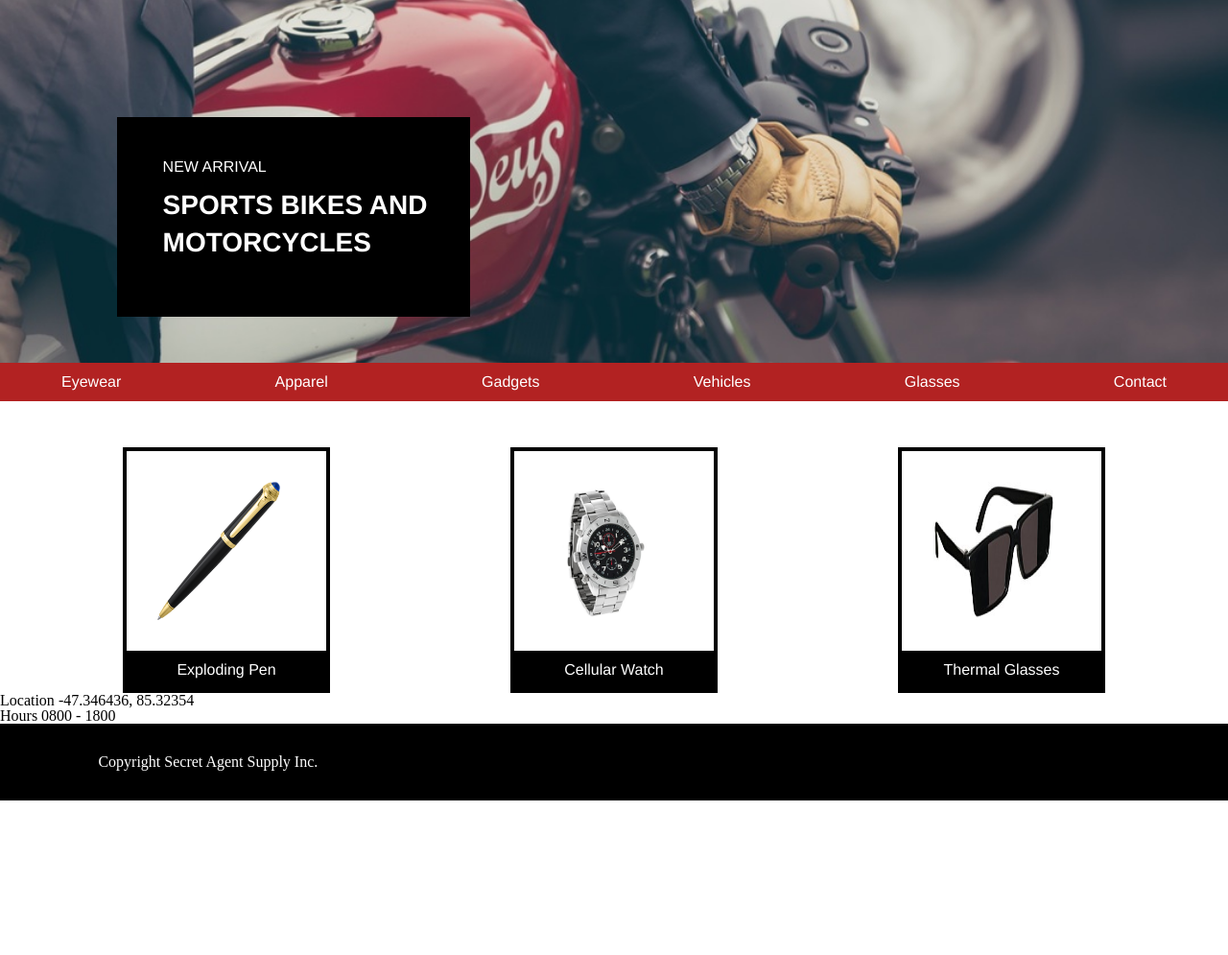
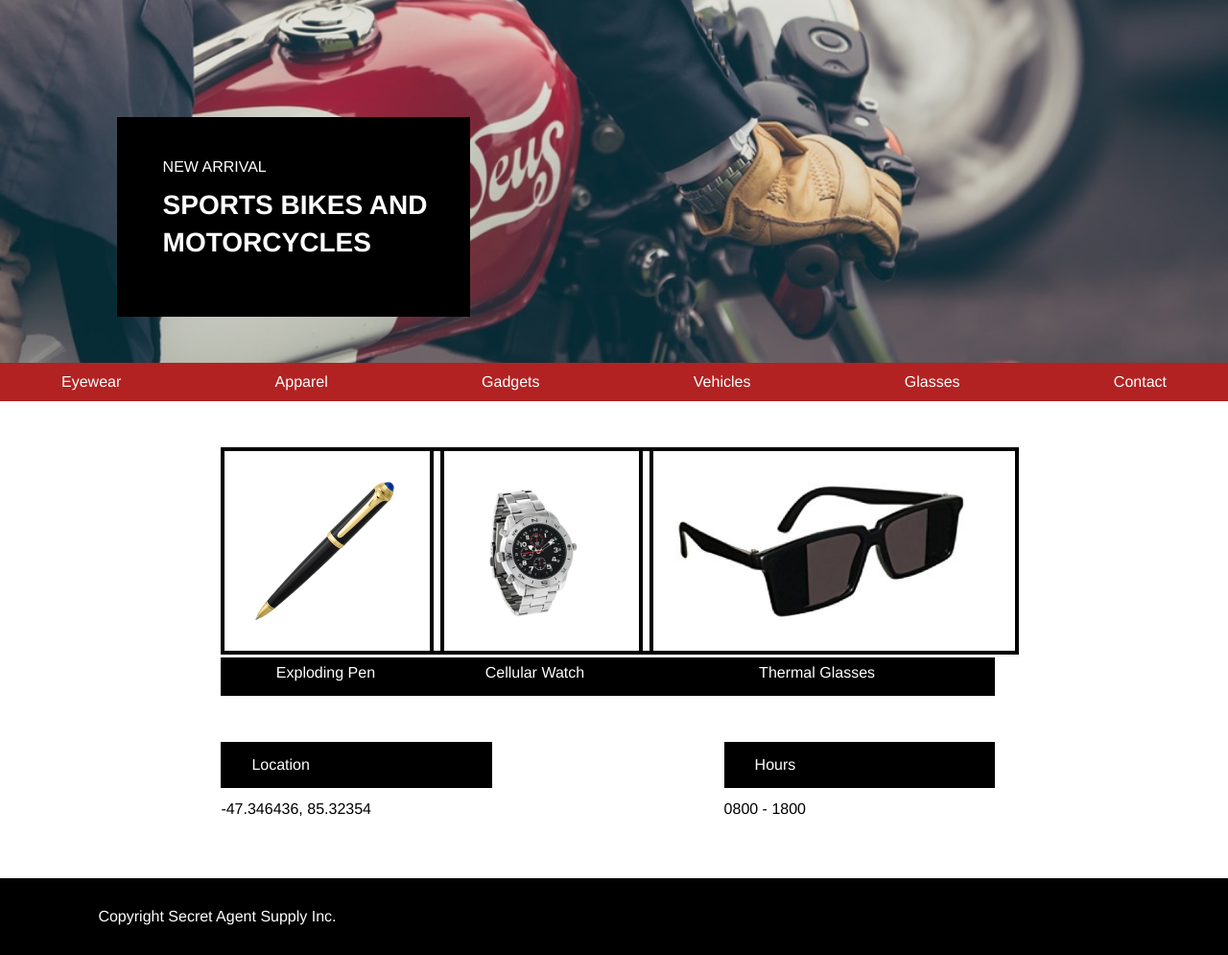
Before and after one commit to bradyhibbard/Secret-Agent-Supply, a plain HTML site: page index.html in a window 1280 px wide. Shown: the part 67-1062 px from the top of the page at 96% size. Before the commit the page ends 901 px from the top, so only its background shows below. Drawn offline with Linux system fonts and the light colour scheme.

Commit message:
adding css and html

```diff
--- a/resources/css/style.css
+++ b/resources/css/style.css
@@ -115,23 +115,26 @@ nav ul {
 
 /*Ecommerce Section*/
 
-.images {
-  display: flex;
-  margin-left: 10%;
-  margin-right: 10%;
-  margin-top: 3rem;
-  justify-content: space-between;
+.purchase {
+  width: 90%;
 
 }
 
+.images {
+  display: flex;
+  justify-content: space-between;
+  margin-left: 20%;
+  margin-right: 10%;
+  margin-top: 3rem;
+}
+
+
 figure img {
-  display: flex;
-  border: black solid 4px;
   padding: 2rem 2rem;
-  height: 13rem;
   padding-right: 3rem;
-  max-width: 8rem;
-  max-height: 9rem;
+  height: 9rem;
+  max-width: 90%;
+  border: 4px black solid;
 }
 
 figcaption {
@@ -146,15 +149,56 @@ figure figcaption {
   font-family: helvetica;
   padding-top: 0.5rem;
 }
+
+/*Contact Section*/
+
+.contact {
+  padding-top: 3rem;
+  padding-bottom: 4rem;
+  font-family: helvetica;
+  width: 90%;
+
+}
+
+.business-info {
+  display: flex;
+  justify-content: space-between;
+  margin-left: 20%;
+  margin-right: 10%;
+}
+
+.info {
+  width: 35%;
+}
+
+.info .title {
+  display: block;
+  background-color: black;
+  color: white;
+  padding: 1rem 2rem;
+
+
+}
+
+.info span {
+  display: block;
+}
+
+.title {
+  margin-bottom: 5%;
+}
+
 /*footer section*/
 
 footer {
   background-color: black;
   height: 5rem;
+  font-family: helvetica;
 }
 
 footer p {
   margin-left: 8%;
   color: white;
   padding-top: 2rem;
+  font-family: helvetica;
 }
```
Also changed, not shown: index.html (+1 -1 lines).
